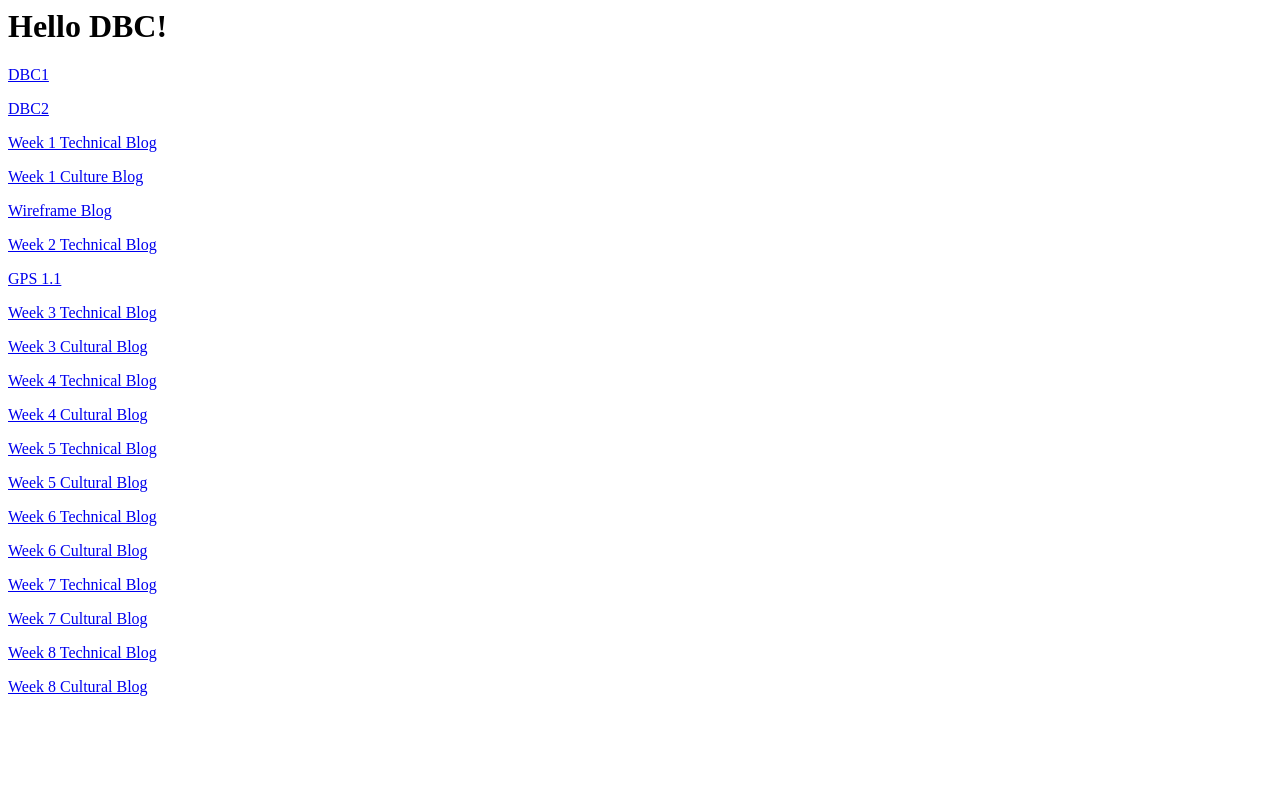
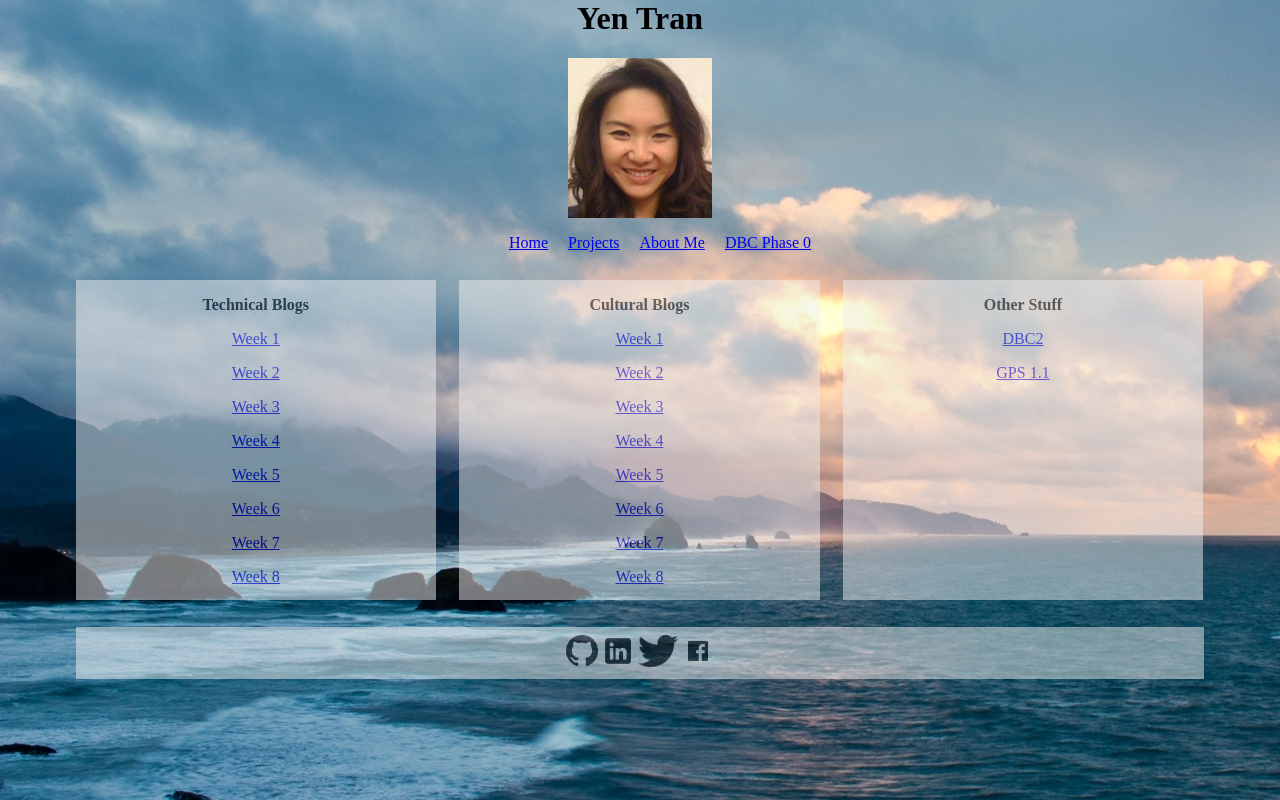
Before and after one commit to yenhtran/yenhtran.github.io, a plain HTML site: page index.html in a window 1280 px wide. Drawn offline with Linux system fonts and the light colour scheme.

Commit message:
added items for web redesign

```diff
--- a/index.html
+++ b/index.html
@@ -1,27 +1,55 @@
 <html>
 	<head>
-		<title>Yen Tran</title>
+		<title>Yen Tran DBC Page</title>
+		<link rel="stylesheet" type= "text/css" href="stylesheet.css"/>
 	</head>
 	<body>
-		<h1>Hello DBC!</h1>
-		<p><a href="unit1_projects/dbc1.html">DBC1</a></p>
-		<p><a href="unit1_projects/dbc2.html">DBC2</a></p>
-		<p><a href="unit1_projects/Technical%20Blog.html">Week 1 Technical Blog</a></p>
-		<p><a href="unit1_projects/Culture_Blog.html">Week 1 Culture Blog</a></p>
-		<p><a href="unit1_projects/wireframe_sites.html">Wireframe Blog</a></p>
-		<p><a href="unit1_projects/Week2_technical_blog.html">Week 2 Technical Blog</a></p>
-		<p><a href="unit1_projects/gps1.1.html">GPS 1.1</a></p>
-		<p><a href="unit1_projects/week3_technical.html">Week 3 Technical Blog</a></p>
-		<p><a href="unit1_projects/week3_cultural.html">Week 3 Cultural Blog</a></p>
-		<p><a href="unit1_projects/week4_technical.html">Week 4 Technical Blog</a></p>
-		<p><a href="unit1_projects/week4_cultural.html">Week 4 Cultural Blog</a><p>
-		<p><a href="unit1_projects/week5_technical.html">Week 5 Technical Blog</a><p>
-		<p><a href="unit1_projects/week5_cultural.html">Week 5 Cultural Blog</a><p>
-		<p><a href="unit1_projects/week6_technical.html">Week 6 Technical Blog</a><p>
-		<p><a href="unit1_projects/week6_cultural.html">Week 6 Cultural Blog</a><p>
-		<p><a href="unit1_projects/week7_technical.html">Week 7 Technical Blog</a><p>
-		<p><a href="unit1_projects/week7_cultural.html">Week 7 Cultural Blog</a><p>
-		<p><a href="unit1_projects/week8_technical.html">Week 8 Technical Blog</a><p>
-		<p><a href="unit1_projects/week8_cultural.html">Week 8 Cultural Blog</a><p>
+		<div id="header">
+			<h1>Yen Tran</h1>
+			<img src="unit1_projects/images/My Photo.jpg" class="medium"/>
+			<div id="nav">
+				<ul>
+					<li><a href="INSERT URL">Home</a></li>
+					<li><a href="INSERT URL">Projects</a></li>
+					<li><a href="unit1_projects/dbc1.html">About Me</a></li>
+					<li><a href="INSERT URL">DBC Phase 0</a></li>
+				</ul>
+			</div>
+		</div>
+		<div id="content">
+			<div class="article column1">
+				<p><strong>Technical Blogs</strong></p>
+				<p><a href="unit1_projects/Technical%20Blog.html">Week 1</a></p>
+				<p><a href="unit1_projects/Week2_technical_blog.html">Week 2</a></p>
+				<p><a href="unit1_projects/week3_technical.html">Week 3</a></p>
+				<p><a href="unit1_projects/week4_technical.html">Week 4</a></p>
+				<p><a href="unit1_projects/week5_technical.html">Week 5</a><p>
+				<p><a href="unit1_projects/week6_technical.html">Week 6</a><p>
+				<p><a href="unit1_projects/week7_technical.html">Week 7</a><p>
+				<p><a href="unit1_projects/week8_technical.html">Week 8</a><p>
+			</div>
+			<div class="article column2">
+				<p><strong>Cultural Blogs</strong></p>
+				<p><a href="unit1_projects/Culture_Blog.html">Week 1</a></p>
+				<p><a href="unit1_projects/wireframe_sites.html">Week 2</a></p>
+				<p><a href="unit1_projects/week3_cultural.html">Week 3</a></p>
+				<p><a href="unit1_projects/week4_cultural.html">Week 4</a><p>
+				<p><a href="unit1_projects/week5_cultural.html">Week 5</a><p>
+				<p><a href="unit1_projects/week6_cultural.html">Week 6</a><p>
+				<p><a href="unit1_projects/week7_cultural.html">Week 7</a><p>
+				<p><a href="unit1_projects/week8_cultural.html">Week 8</a><p>
+			</div>
+			<div class="article column3">
+				<p><strong>Other Stuff</strong></p>
+				<p><a href="unit1_projects/dbc2.html">DBC2</a></p>
+				<p><a href="unit1_projects/gps1.1.html">GPS 1.1</a></p>
+			</div>
+		</div>
+		<div id="footer">
+			<a href="https://github.com/yenhtran"><img src="unit1_projects/images/GitHub-Mark-32px.png" class="small"></a>
+			<a href="www.linkedin.com/in/yentran1/"><img src="unit1_projects/images/linkedinlogo.png" class="small"></a>
+			<a href="https://twitter.com/Yentizzle"><img src="unit1_projects/images/shape-twitter.png" class="small"></a>
+			<a href="http://facebook.com/yentizzletran"><img src="unit1_projects/images/facebook.png" class="small"></a>
+		</div>
 	</body>
 </html>
--- /dev/null
+++ b/stylesheet.css
@@ -0,0 +1,61 @@
+#header {
+	text-align: center;
+}
+
+body {
+	width: 90%;
+	margin: 0 auto;
+	text-align: center;
+	background-image: url("unit1_projects/images/Seas Oceans Wallpaper 22.jpg");
+}
+
+#content {
+	overflow: auto;
+}
+
+#nav, #footer {
+	margin: 1%;
+}
+
+.column1, .column2, .column3 {
+	width: 31.3%;
+	float: left;
+	margin: 1%;
+}
+
+.column3 {
+	margin-right: 0%;
+}
+
+li{
+	display: inline;
+	padding: 0.5em;
+}
+
+#footer {
+	background-color: #efefef;
+	opacity: 0.5;
+	padding: 0.5em 0;
+}
+
+#feature {
+	height: 10em;
+	margin-bottom: 1em;
+	background-color: #efefef;
+	opacity: 0.5;
+}
+
+.article {
+	height: 20em;
+	margin-bottom: 1em;
+	background-color: #efefef;
+	opacity: 0.5;
+}
+
+img.medium {
+	height: 20%;
+}
+
+img.small {
+	height: 32px;
+}
```
Also changed, not shown: unit1_projects/images/GitHub-Mark-32px.png (added), unit1_projects/images/Seas Oceans Wallpaper 22.jpg (added), unit1_projects/images/facebook.png (added), unit1_projects/images/linkedinlogo.png (added), unit1_projects/images/shape-twitter.png (added).
